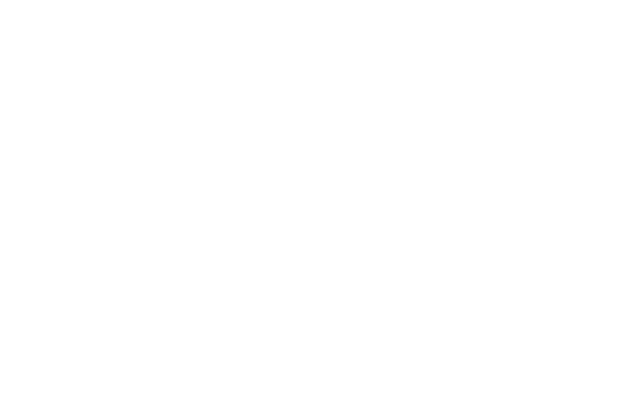
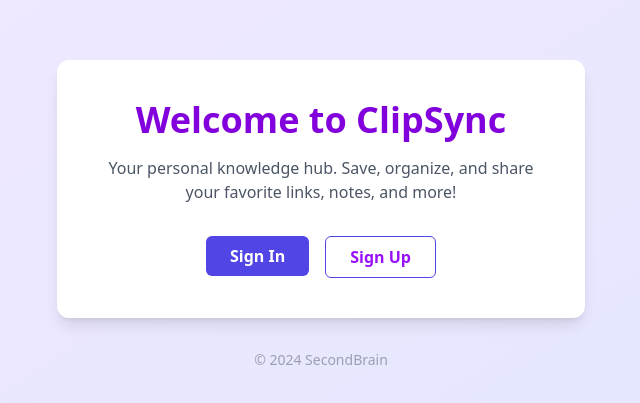
Before and after one commit to DebakantPradhan/secondBrainFrontend, a React (Vite) app: page / in a window 1280 px wide. Before the commit this address had no page. Shown: the part 185-588 px from the top of the page, without its empty margins (319-959 px from the left). Built offline with nearby package versions, Linux system fonts and the light colour scheme; no server answers.

Commit message:
feat: Add landing page and environment configuration

```diff
--- a/src/App.tsx
+++ b/src/App.tsx
@@ -1,19 +1,21 @@
 import Auth from './pages/Auth';
 import Dashboard from './pages/Dashboard';
-
 import { BrowserRouter, Routes, Route } from 'react-router-dom';
+import LandingPage from './pages/LandingPage';
 
 function App() {
 	return (
 		<BrowserRouter>
-            <Routes>
-                <Route path='/signin' element={<Auth signin={true}/>} />
+			<Routes>
+				<Route path="/signin" element={<Auth signin={true} />} />
 
-                <Route path='/signup' element={<Auth signup={true}/>} />
+				<Route path="/" element={<LandingPage />} />
 
-                <Route path='/dashboard' element={<Dashboard />} />
-            </Routes>
-        </BrowserRouter>
+				<Route path="/signup" element={<Auth signup={true} />} />
+
+				<Route path="/dashboard" element={<Dashboard />} />
+			</Routes>
+		</BrowserRouter>
 
 		// <>
 		//     <Dashboard />
--- a/src/BACKEND_URL.ts
+++ b/src/BACKEND_URL.ts
@@ -1,2 +1,2 @@
-export const BACKEND_URL="http://localhost:3000/api/v1"
-export const FRONTEND_URL="http://localhost:5173"
+export const BACKEND_URL=import.meta.env.VITE_BACKEND_URL
+export const FRONTEND_URL=import.meta.env.VITE_FRONTEND_URL
--- /dev/null
+++ b/src/pages/LandingPage.tsx
@@ -0,0 +1,27 @@
+import { Link } from 'react-router-dom';
+
+export default function LandingPage() {
+    return (
+        <div className="min-h-screen flex flex-col items-center justify-center bg-gradient-to-br from-purple-100 to-purple-300">
+            <div className="bg-white rounded-xl shadow-lg p-10 flex flex-col items-center">
+                <h1 className="text-4xl font-bold text-purple-700 mb-4">Welcome to ClipSync</h1>
+                <p className="text-gray-600 mb-8 text-center max-w-md">
+                    Your personal knowledge hub. Save, organize, and share your favorite links, notes, and more!
+                </p>
+                <div className="flex gap-4">
+                    <Link to="/signin">
+                        <button className="bg-purple-500 text-white px-6 py-2 rounded-md font-semibold hover:bg-purple-600 transition">
+                            Sign In
+                        </button>
+                    </Link>
+                    <Link to="/signup">
+                        <button className="bg-white border border-purple-500 text-purple-600 px-6 py-2 rounded-md font-semibold hover:bg-purple-100 transition">
+                            Sign Up
+                        </button>
+                    </Link>
+                </div>
+            </div>
+            <footer className="mt-8 text-gray-400 text-sm">© 2024 SecondBrain</footer>
+        </div>
+    );
+}
```
Also changed, not shown: 1 other file (tests, documents, lock files or other folders).
